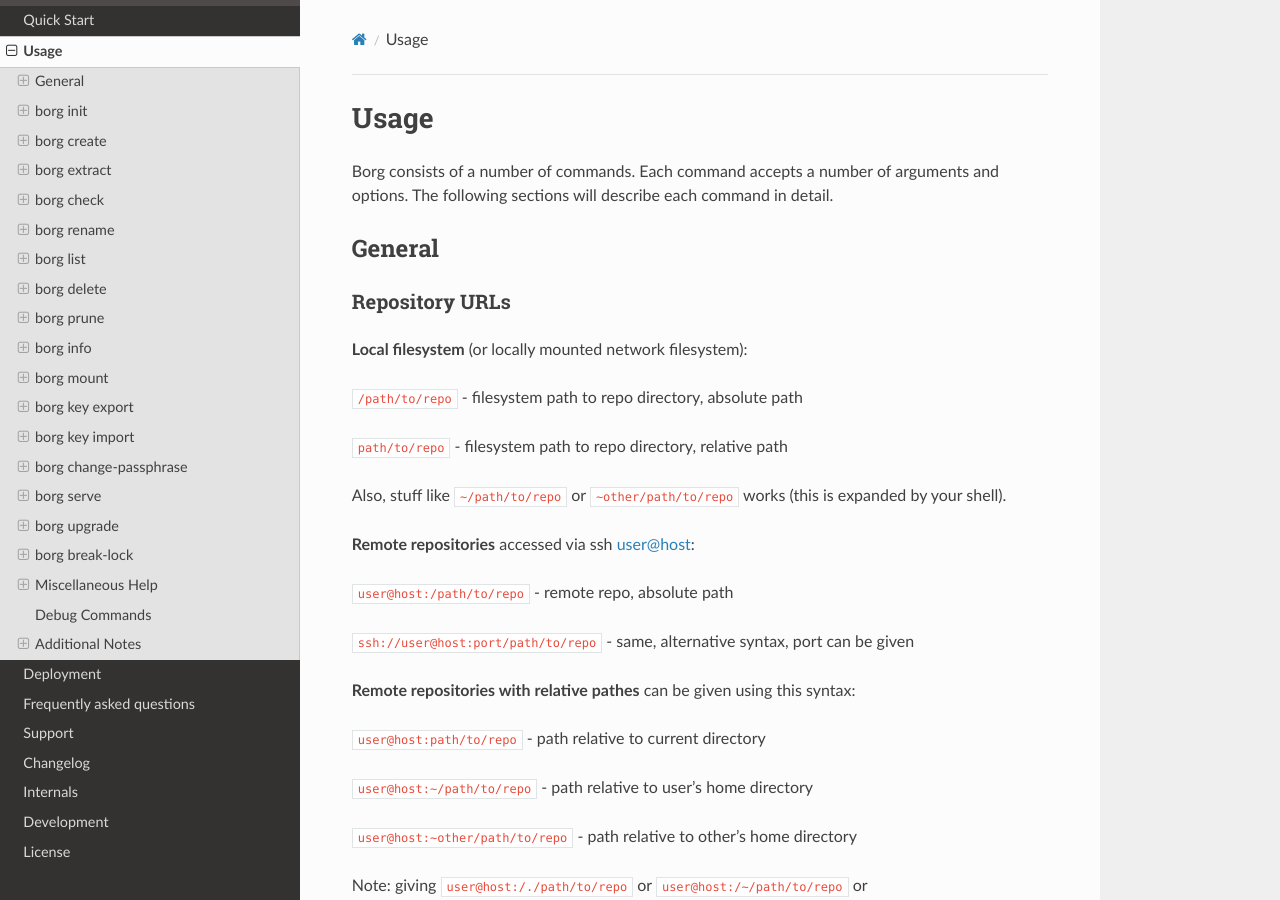
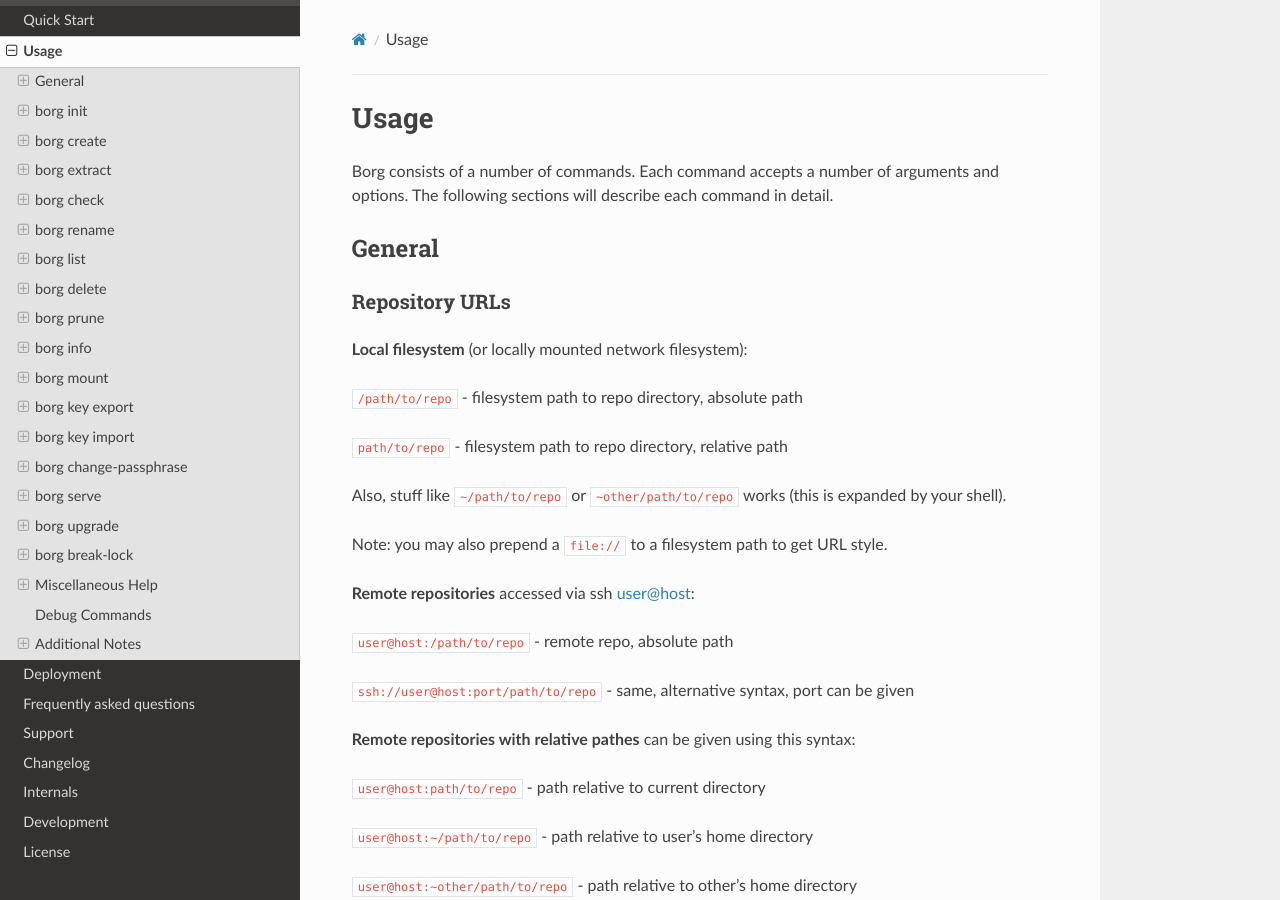
Before and after one commit to borgbackup/borg, a Sphinx documentation site: the page built from docs/usage.rst, in a window 1280 px wide and 900 px high. Built offline with Sphinx 7.4.7 and the Read the Docs theme 2.0.0, drawn with Linux system fonts in a browser that asks for light colours; pages that are not in the unit, such as notebooks, are missing from menus; the version number could not be read and is left out.

Commit message:
mention file://

```diff
--- a/docs/usage.rst
+++ b/docs/usage.rst
@@ -24,6 +24,7 @@
 Also, stuff like ``~/path/to/repo`` or ``~other/path/to/repo`` works (this is
 expanded by your shell).
 
+Note: you may also prepend a ``file://`` to a filesystem path to get URL style.
 
 **Remote repositories** accessed via ssh user@host:
 
```
